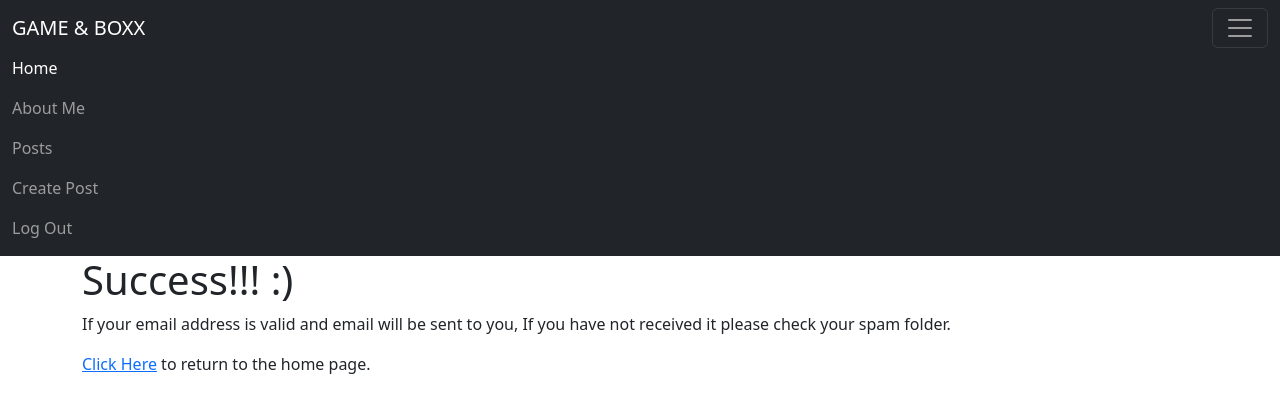
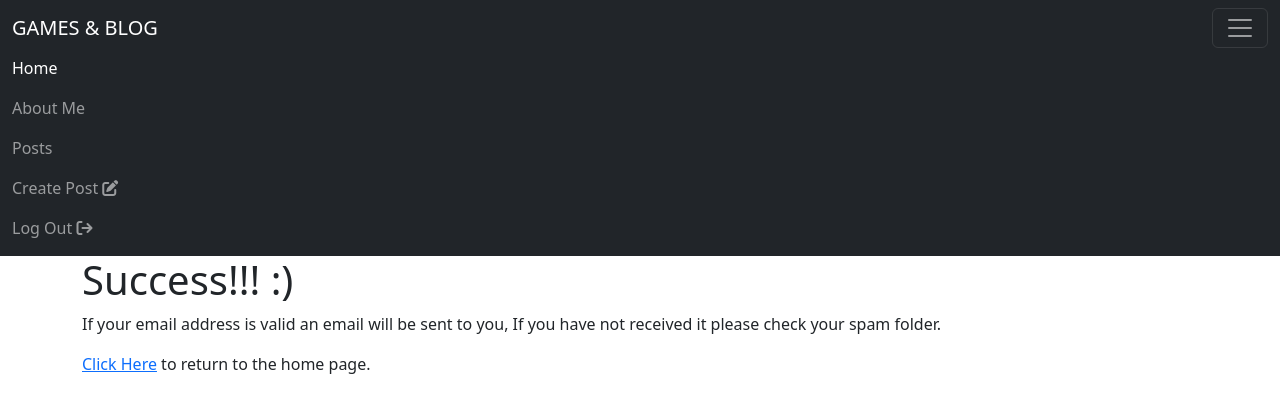
Before and after one commit to DeVonteG/gaming_blog, a Django app: a page that uses templates/base.html in a window 1280 px wide, after a click that opens the changed part. Shown: the top 413 px of the page. Run offline with Django 4.2, Linux system fonts and the light colour scheme; a user stored in the database is signed in; some libraries are stand-ins or nearby versions.

Commit message:
completed password reset suite

```diff
--- a/static/css/base.css
+++ /dev/null
@@ -1,3 +0,0 @@
-/* h1 {
-    color: red;
-} */
--- a/templates/base.html
+++ b/templates/base.html
@@ -19,7 +19,7 @@
 <body>
     <nav class="navbar navbar-dark bg-dark">
         <div class="container-fluid">
-            <a class="navbar-brand" href="{% url 'home' %}">GAME & BOXX</a>
+            <a class="navbar-brand" href="{% url 'home' %}">GAMES & BLOG</a>
             <button class="navbar-toggler" type="button" data-bs-toggle="collapse" data-bs-target="#navbarNav" aria-controls="navbarNav" aria-expanded="false" aria-label="Toggle navigation">
                 <span class="navbar-toggler-icon"></span>
             </button>
@@ -36,10 +36,10 @@
                     </li>
                     {% if user.is_authenticated %}
                     <li class="nav-item">
-                        <a class="nav-link" href="{% url 'post_new' %}">Create Post</a>
-                        <a class="nav-link" href="{% url 'logout' %}">Log Out</a>
+                        <a class="nav-link" href="{% url 'post_new' %}">Create Post <i class="fa-solid fa-pen-to-square"></i></a>
+                        <a class="nav-link" href="{% url 'logout' %}">Log Out <i class="fa-solid fa-arrow-right-from-bracket"></i></a>
                     {% else %}
-                    <a class="nav-link" href="{% url 'login' %}">Log In</a>
+                    <a class="nav-link" href="{% url 'login' %}">Log In </i></a>
                     <a class="nav-link" href="{% url 'signup' %}">Sign Up</a>
                     </li>
 
--- a/templates/registration/password_reset_done.html
+++ b/templates/registration/password_reset_done.html
@@ -5,7 +5,7 @@
 {% block content %}
 
     <h1>Success!!! :) </h1>
-    <p>If your email address is valid and email will be sent to you, If you have not received it please check your spam folder.</p>
+    <p>If your email address is valid an email will be sent to you, If you have not received it please check your spam folder.</p>
     <a href="{% url 'home' %}">Click Here</a> to return to the home page.
 
 {% endblock content %}
--- a/templates/registration/password_reset_form.html
+++ b/templates/registration/password_reset_form.html
@@ -7,6 +7,6 @@
     <form method="POST">
         {% csrf_token %}
         {{ form.as_p }}
-        <input type="submit" value="Reset Password" btn-primary="success">
+        <input type="submit" value="Reset Password"  class="btn-primary-success">
     </form>
 {% endblock content %}
```
Also changed, not shown: templates/registration/password_reset_complete.html (+10 -0 lines), db.sqlite3, static/img/xbox_one_controller.jpg (added).
